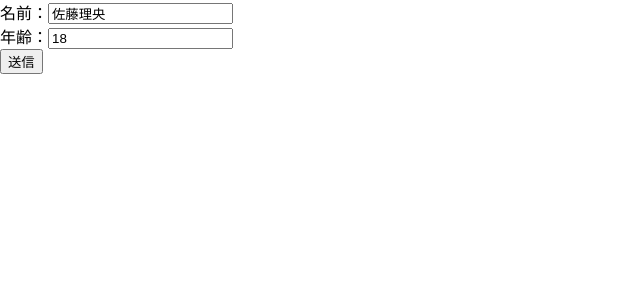
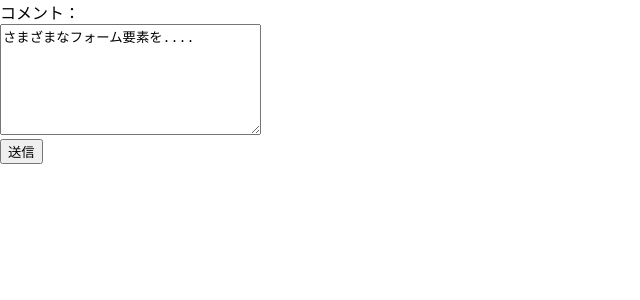
Before and after one commit to misaku54/my-react, a React (Create React App) app: page / in a window 1280 px wide. Shown: the top 300 px of the page, without its empty margins (0-640 px from the left). Built offline with nearby package versions, Linux system fonts and the light colour scheme.

Commit message:
[update]

```diff
--- a/src/chap04/StateTextarea.jsx
+++ b/src/chap04/StateTextarea.jsx
@@ -15,4 +15,17 @@ export default function StateTextarea() {
   const show = () => {
     console.log(`コメント:${form.comment}`);
   }
+
+  return (
+    <form>
+      <label htmlFor="comment">コメント：</label><br/>
+      <textarea id="comment" name="comment"
+        cols="30" rows="7"
+        value={form.comment}
+        onChange={handleForm}
+      ></textarea><br/>
+      <button type='button' onClick={show}>送信</button>
+    </form>
+
+  )
 }
--- a/src/index.js
+++ b/src/index.js
@@ -3,14 +3,13 @@ import ReactDOM from 'react-dom/client';
 import './index.css';
 // import App from './App';
 import reportWebVitals from './reportWebVitals';
-import StateForm from './chap04/StateForm';
-import StateFormUC from './chap04/StateFormUC';
+import StateTextarea from './chap04/StateTextarea';
 
 const root = ReactDOM.createRoot(document.getElementById('root'));
 
 // Number オブジェクトのインスタンスメソッドである toLocaleString は、数値を指定したロケールとオプションに応じた形式で文字列に変換した値を取得することができます
 root.render(
-  <StateFormUC />
+  <StateTextarea />
 );
 
 
```
Also changed, not shown: src/chap04/StateNest.jsx (added).
